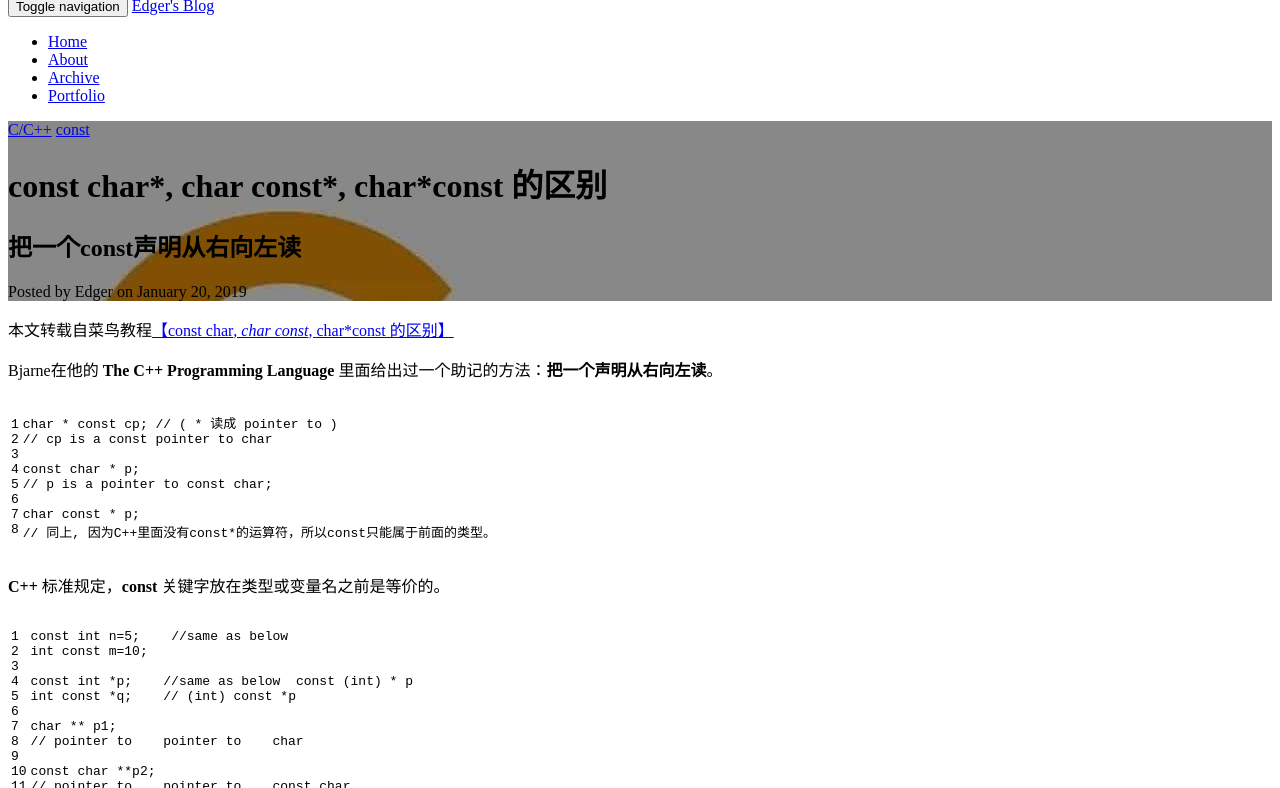
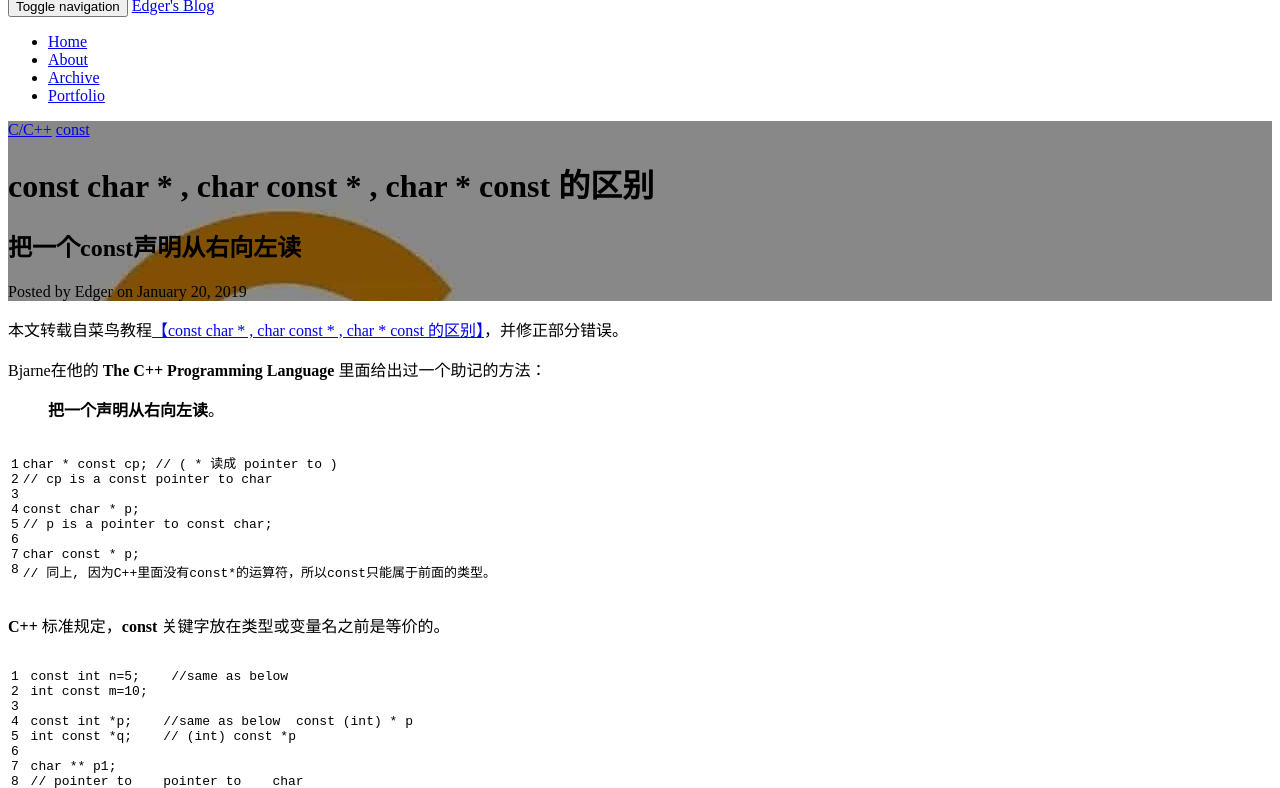
Before and after one commit to Edger/edger.github.io, a Jekyll site: the page built from _posts/2019-01-10-C++-const.md, in a window 1280 px wide and 900 px high, cut to the strip 112-900 px from the top of the window. Built offline with Jekyll 4.4.1, drawn with Linux system fonts in a browser that asks for light colours; comment, search, counter and statistics services are not loaded.

Commit message:
updated post about C++ const

````diff
--- a/_posts/2019-01-10-C++-const.md
+++ b/_posts/2019-01-10-C++-const.md
@@ -1,6 +1,6 @@
 ---
 layout:     post
-title:      "const char*, char const*, char*const 的区别"
+title:      "const char * , char const * , char * const 的区别"
 subtitle:   "把一个const声明从右向左读"
 date:       2019-01-20 16:25:00
 author:     "Edger"
@@ -14,9 +14,11 @@ tags:
 ---
 
 
-本文转载自菜鸟教程[【const char*, char const*, char*const 的区别】](http://www.runoob.com/w3cnote/const-char.html)
+本文转载自菜鸟教程[【const char * , char const * , char * const 的区别】](http://www.runoob.com/w3cnote/const-char.html)，并修正部分错误。
 
-Bjarne在他的 **The C++ Programming Language** 里面给出过一个助记的方法：**把一个声明从右向左读**。
+Bjarne在他的 **The C++ Programming Language** 里面给出过一个助记的方法：
+
+> **把一个声明从右向左读**。
 
 ```cpp
 char * const cp; // ( * 读成 pointer to )
````
